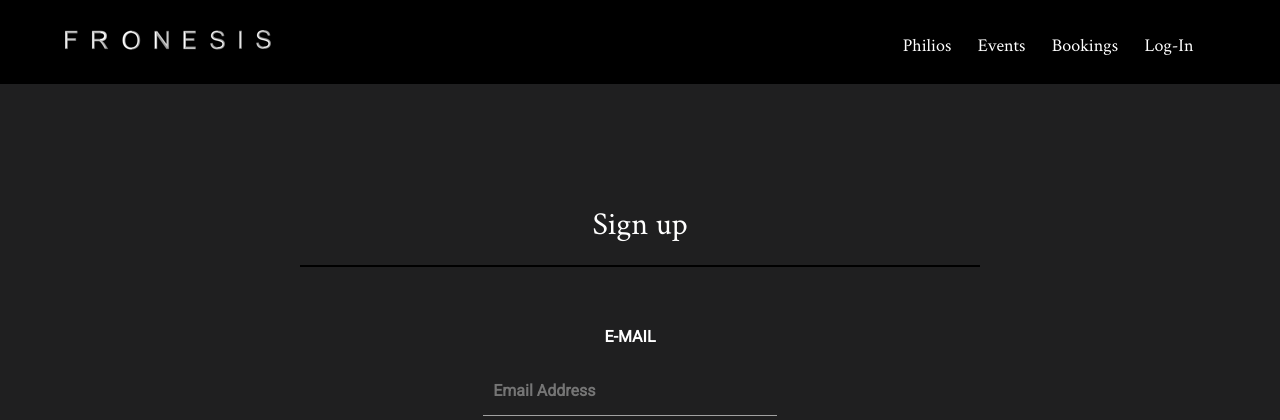
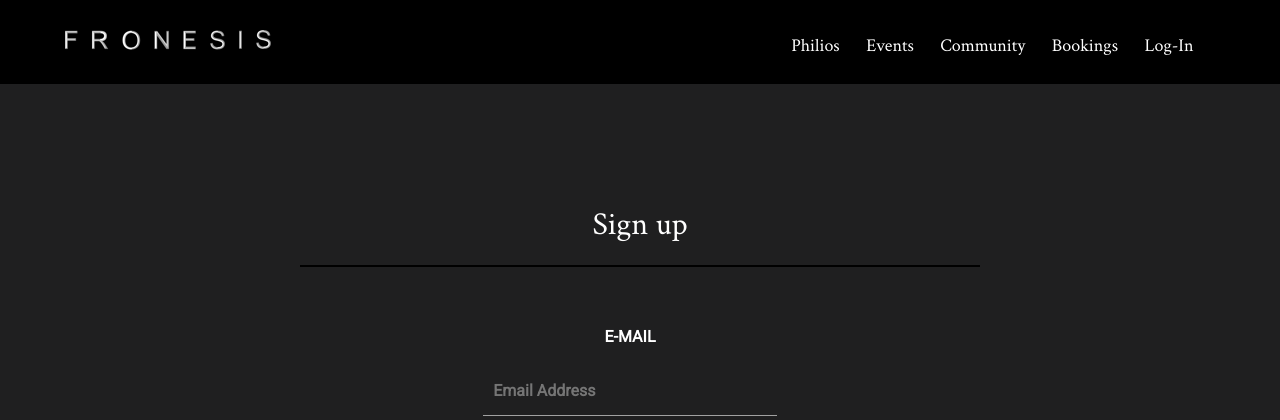
Before and after one commit to R3SWebDevelopment/Fronesis, a Django app: page /accounts/signup/ in a window 1280 px wide. Shown: the top 420 px of the page. Run offline with Django 3.2, Linux system fonts and the light colour scheme; parts of the project's set-up code (start-up, migrations or seed data) failed here and were passed over; some libraries are stand-ins or nearby versions.

Commit message:
Enable community url

```diff
--- a/coaches/urls.py
+++ b/coaches/urls.py
@@ -1,8 +1,9 @@
 from .views import ContactDetail, BlockedHours, BookingSettings, MyVenues, CreateVenues, RemoveVenues, EditVenues, \
-    MyServices, CreateService, EditService
+    MyServices, CreateService, EditService, CommunityView
 from django.conf.urls import url
 
 urlpatterns = [
+    url(r'^community/$', CommunityView.as_view(), name='community'),
     url(r'^contact_information/$', ContactDetail.as_view(), name='contact_information'),
     url(r'^blocked_hours/$', BlockedHours.as_view(), name='blocked_hours'),
     url(r'^booking_settings/$', BookingSettings.as_view(), name='booking_settings'),
--- a/templates/base.html
+++ b/templates/base.html
@@ -45,7 +45,7 @@
 					{#<li><a href="#">About</a></li>#}
 					<li><a href="{% url 'philios:web' %}">Philios</a></li>
 					<li><a href="/events/">Events</a></li>
-					{#<li><a href="#">Community</a></li>#}
+					<li><a href="{% url 'coaches:community' %}">Community</a></li>
 					<li><a href="{% url 'booking:calendar_view' %}">Bookings</a></li>
         {% if user_display == None or user_display|length == 0 %}
           <li><a href="{% url 'account_login' %}">Log-In</a></li>
```
